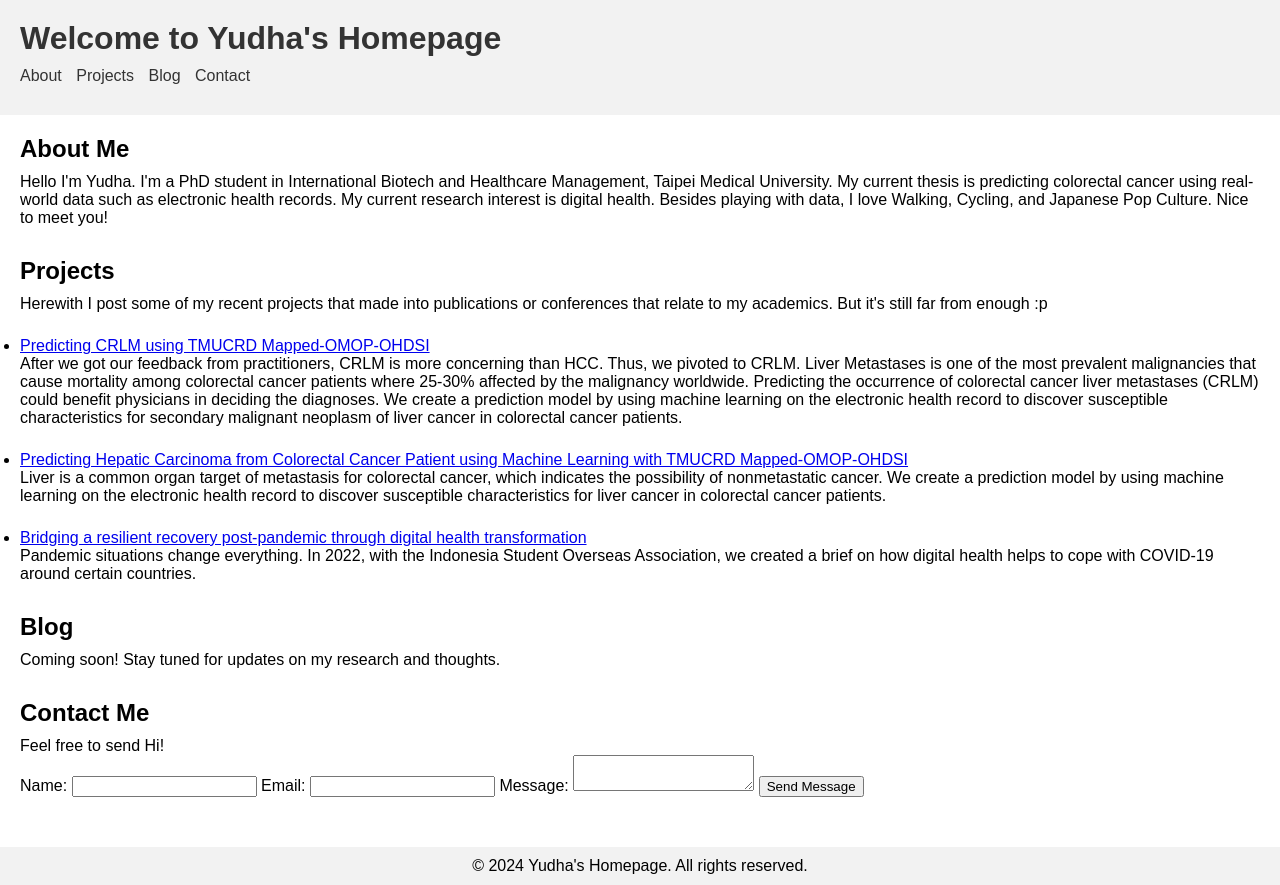
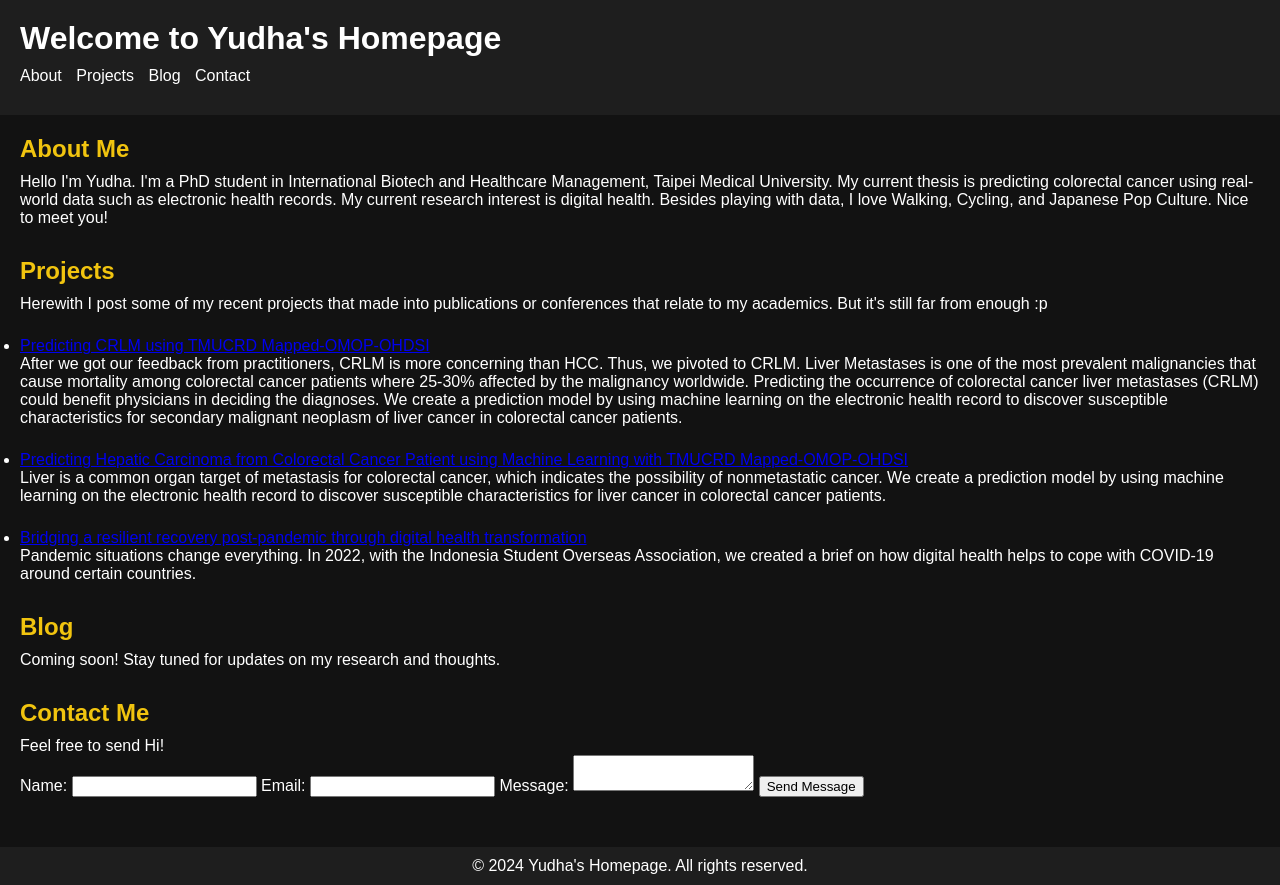
Before and after one commit to YudhaESap/yudhaesap, a plain HTML site: page index.html in a window 1280 px wide. Drawn offline with Linux system fonts and the light colour scheme.

Commit message:
Update styles.css
dark theme

```diff
--- a/styles.css
+++ b/styles.css
@@ -6,16 +6,18 @@ body, h1, h2, p, ul, li, form {
 
 body {
     font-family: Arial, sans-serif;
+    background-color: #121212; /* Dark background */
+    color: #ffffff; /* Light text color */
 }
 
 header {
-    background-color: #f2f2f2;
+    background-color: #1e1e1e; /* Dark header */
     padding: 20px;
 }
 
 header h1 {
     margin: 0;
-    color: #333;
+    color: #ffffff; /* White text */
 }
 
 nav ul {
@@ -31,7 +33,7 @@ nav ul li {
 
 nav ul li a {
     text-decoration: none;
-    color: #333;
+    color: #ffffff; /* White links */
 }
 
 main {
@@ -44,6 +46,7 @@ section {
 
 section h2 {
     margin-bottom: 10px;
+    color: #f1c40f; /* Yellow color for section titles */
 }
 
 #projects p {
@@ -51,7 +54,8 @@ section h2 {
 }
 
 footer {
-    background-color: #f2f2f2;
+    background-color: #1e1e1e; /* Dark footer */
     padding: 10px;
     text-align: center;
+    color: #ffffff; /* White text */
 }
```
